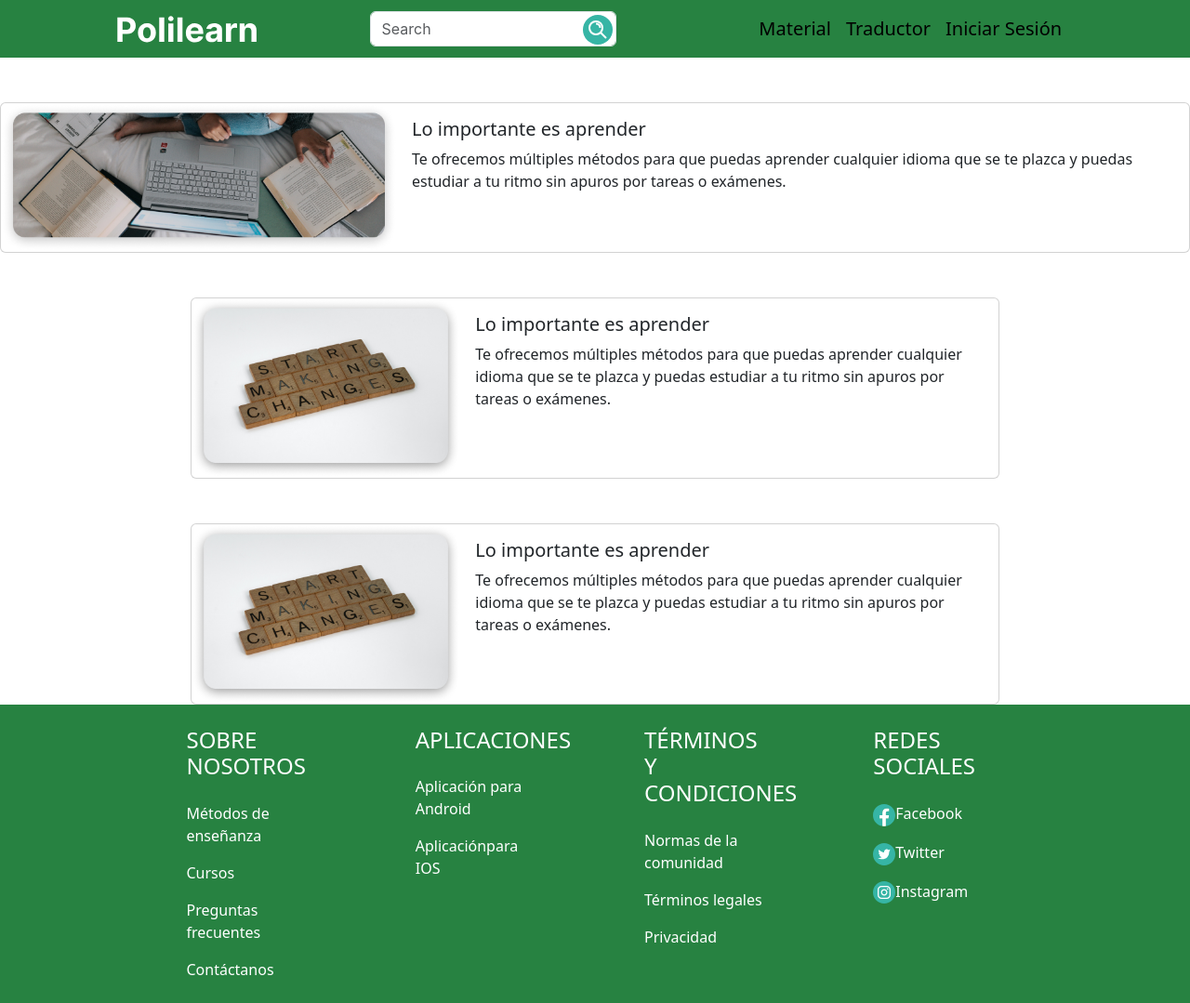
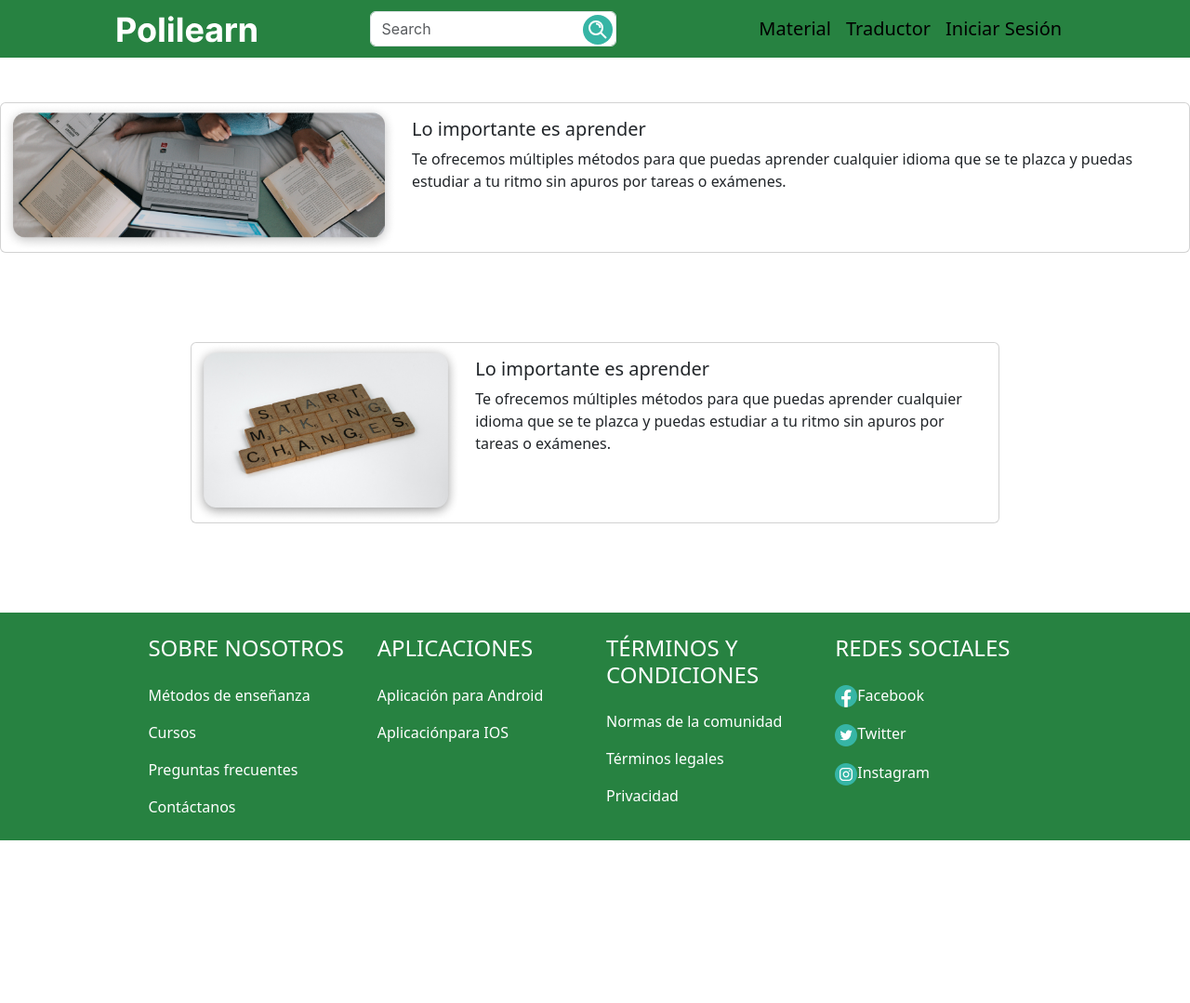
Before and after one commit to Emiliano-pereyra/Proyecto-final, a plain HTML site: page index.html in a window 1280 px wide. Shown: the whole page at 93% size. After the commit the page ends 904 px from the top, so only its background shows below. Drawn offline with nearby package versions, Linux system fonts and the light colour scheme.

Commit message:
modificaciones footer + hover

```diff
--- a/SCSS/style.scss
+++ b/SCSS/style.scss
@@ -6,7 +6,7 @@ $input-group-addon-border-color: $colorbg;
 
 
 html{
-    min-height: 100vh !important;
+    min-height: 100% !important;
 }
 body{
     min-height: 100% !important;
@@ -40,6 +40,14 @@ input::placeholder{
 }
 
 /* Fin nav */
+
+/* edicion de footer*/
+
+footer{
+
+    bottom: 100%;
+}
+/* fin edicion footer*/
 
 /* Material */
 
@@ -304,18 +312,17 @@ input::placeholder{
 
 /*hover nav simple para el contenedor*/
 
-a:hover{
-    background-color: $colorwhi;
-}
 
 .cuenta-google:hover{
-    color: $colorwhi;
-    background-color: $colorbg;
+    color: #000000;
+    background-color: #BDD045;
     border-color: $colorwhi;
+    font-weight: bold;
 }
 
 .seleccion:hover{
     color: $colorwhi;
     background-color: #36B5A5;
     border-color: $colorwhi;
+    font-weight: bold;
 }
--- a/index.html
+++ b/index.html
@@ -34,7 +34,7 @@
 
 
     <section class="d-flex justify-content-center">
-        <div class="card mt-5" style="max-width: 1308px">
+        <div class="card mt-5 mb-5" style="max-width: 1308px">
             <div class="row g-0">
                 <div class="col-md-4 align-items-center">
                     <img src="./imagenes/fondo-presentación.png" class="img-fluid" alt="...">
@@ -54,26 +54,7 @@
 
 
     <section class="d-flex justify-content-center">
-        <div class="card mt-5" style="max-width: 870px">
-            <div class="row g-0">
-                <div class="col-md-4 align-items-center">
-                    <img src="./imagenes/about-us.png" class="img-fluid" alt="...">
-                </div>
-                <div class="col-md-8 ">
-                    <div class="card-body">
-                        <h5 class="card-title">Lo importante es aprender</h5>
-                        <p class="card-text">Te ofrecemos múltiples métodos para que puedas aprender cualquier idioma
-                            que se te plazca y
-                            puedas
-                            estudiar a tu ritmo sin apuros por tareas o exámenes.</p>
-                    </div>
-                </div>
-            </div>
-        </div>
-    </section>
-
-    <section class="d-flex justify-content-center">
-        <div class="card mt-5" style="max-width: 870px">
+        <div class="card mt-5 mb-5" style="max-width: 870px">
             <div class="row g-0">
                 <div class="col-md-4 align-items-center">
                     <img src="./imagenes/about-us.png" class="img-fluid" alt="...">
@@ -92,15 +73,17 @@
     </section>
 
 
+
+
     <!-- Footer -->
-    <footer class="text-center text-lg-start text-white" style="background-color: #278241">
+    <footer class="text-center text-lg-start text-white mt-5" style="background-color: #278241">
         <!-- Grid container -->
         <div class="container p-2 pb-2">
 
             <!--Grid fila-->
             <div class="row">
                 <!-- Grid Nosotros -->
-                <div class="col-md-3 col-lg-3 col-xl-2 mx-auto mt-3">
+                <div class="col-md-3 col-lg-3 col-xl-3 mx-auto mt-3">
                     <h4 class="text-uppercase mb-4 font-weight-bold">
                         Sobre Nosotros
                     </h4>
@@ -114,7 +97,7 @@
                 <hr class="w-100 clearfix d-md-none" />
 
                 <!-- Grid Aplicaciones -->
-                <div class="col-md-2 col-lg-2 col-xl-2 mx-auto mt-3">
+                <div class="col-md-2 col-lg-2 col-xl-3 mx-auto mt-3">
                     <h4 class="text-uppercase mb-4 font-weight-bold">Aplicaciones</h4>
                     <p>Aplicación para Android</p>
                     <p>Aplicaciónpara IOS</p>
@@ -124,7 +107,7 @@
                 <hr class="w-100 clearfix d-md-none" />
 
                 <!-- Grid Términos -->
-                <div class="col-md-3 col-lg-2 col-xl-2 mx-auto mt-3">
+                <div class="col-md-3 col-lg-2 col-xl-3 mx-auto mt-3">
                     <h4 class="text-uppercase mb-4 font-weight-bold">
                         Términos y condiciones
                     </h4>
@@ -138,7 +121,7 @@
                 <hr class="w-100 clearfix d-md-none" />
 
                 <!-- Grid Redes sociales -->
-                <div class="col-md-4 col-lg-3 col-xl-2 mx-auto mt-3">
+                <div class="col-md-4 col-lg-3 col-xl-3 mx-auto mt-3">
                     <h4 class="text-uppercase mb-4 font-weight-bold">Redes sociales</h4>
                     <p><img src="./iconos/facebook.svg" alt="">Facebook</p>
                     <p><img src="./iconos/twitter.svg" alt="">Twitter</p>
```
Also changed, not shown: paginas/form.html (+5 -5 lines), paginas/inscripción.html (+7 -7 lines), paginas/material.html (+4 -4 lines), SCSS/style.css, 1 other file.
